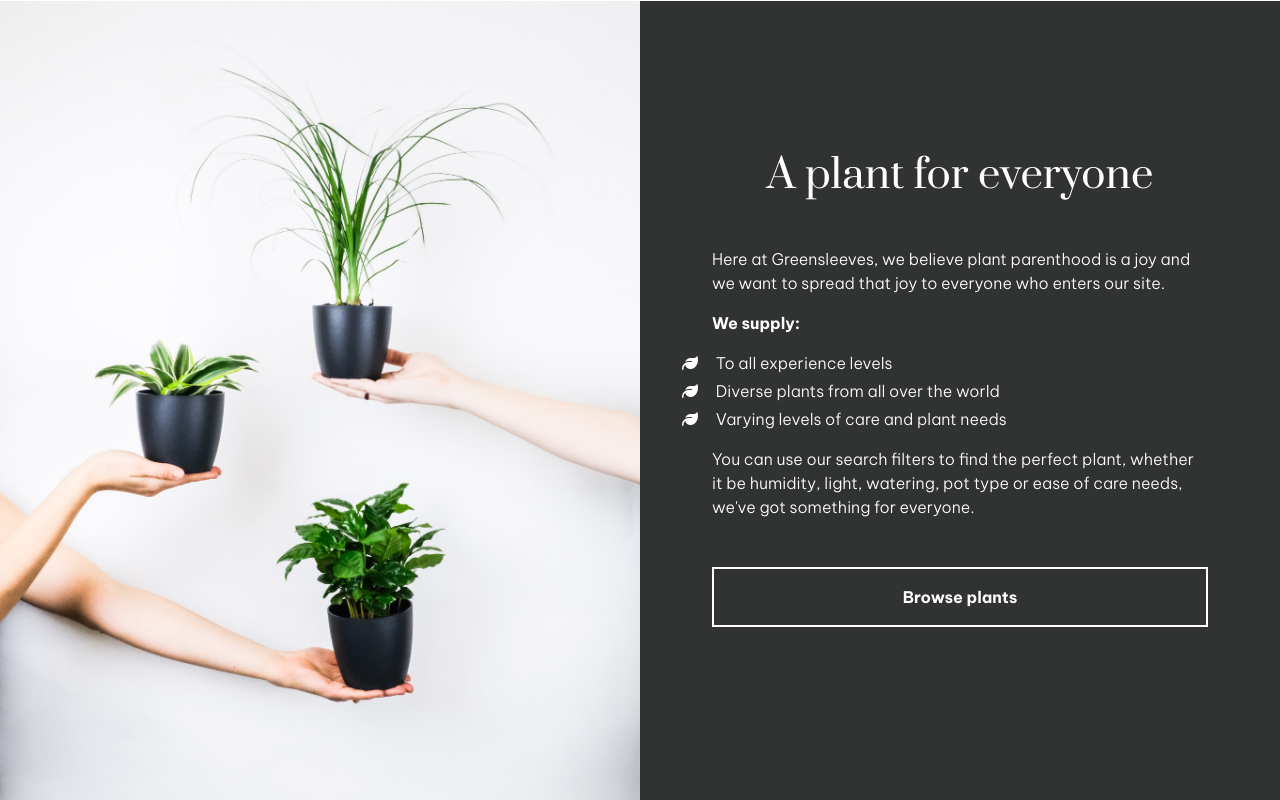
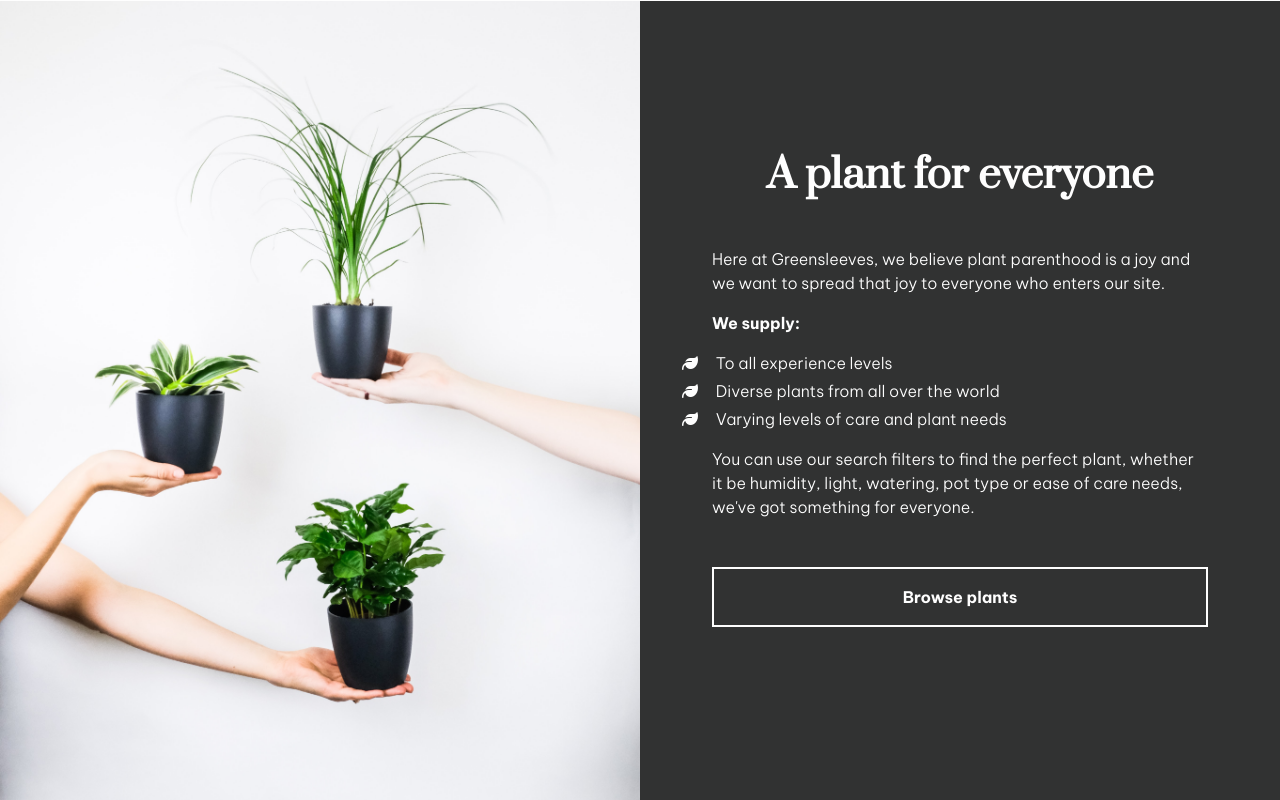
Before and after one commit to lmw95/MS4-greensleeves, a Django app: template home/templates/home/index.html in a window 1280 px wide. Shown: the part 1863-2663 px from the top of the page. Run offline with Django 3.2, Linux system fonts and the light colour scheme; tables that the repository leaves empty hold one stand-in row (values such as "Sample post"); the template is opened without the code that fills it: values that come from a table or form of the project are taken from there, most other values are stand-ins (such as "Sample title", 1, 10 or a date in 2020); grey boxes marked "Sample" are stand-in pictures; parts of the project's set-up code (start-up, migrations or seed data) failed here and were passed over; some libraries are stand-ins or nearby versions.

```diff
--- a/home/templates/home/index.html
+++ b/home/templates/home/index.html
@@ -129,7 +129,7 @@
     <div class="row h-100">
         <div class="col-sm-12 col-md-6 h-100 everyone-image"></div>
         <div class="col-sm-12 col-md-6 h-100 d-flex flex-column justify-content-center align-items-center everyone-text p-5">
-            <h1 class="text-center">A plant for everyone</h1>
+            <h1 class="text-center fw-bold">A plant for everyone</h1>
             <div class="p-4 mt-3 everyone-text-container">
                 <p class="fw-light">
                     Here at Greensleeves, we believe plant parenthood is a joy and we want to spread that joy to
--- a/templates/allauth/includes/toasts/toast-success.html
+++ b/templates/allauth/includes/toasts/toast-success.html
@@ -25,7 +25,11 @@
                     </div>
                     <div class="col-9">
                         <p class="my-0"><strong>{{ item.product.friendly_name }}</strong></p>
+                        {% if item.product.is_on_sale %}
+                        <p class="my-0">£{{ item.product.sale_price }}</p>
+                        {% else %}
                         <p class="my-0">£{{ item.product.price }}</p>
+                        {% endif %}
                         <p class="my-0">Qty: {{ item.quantity }}</p>
                     </div>
                 </div>
```
Also changed, not shown: CREDITS.md (+1 -1 lines), README.md.
